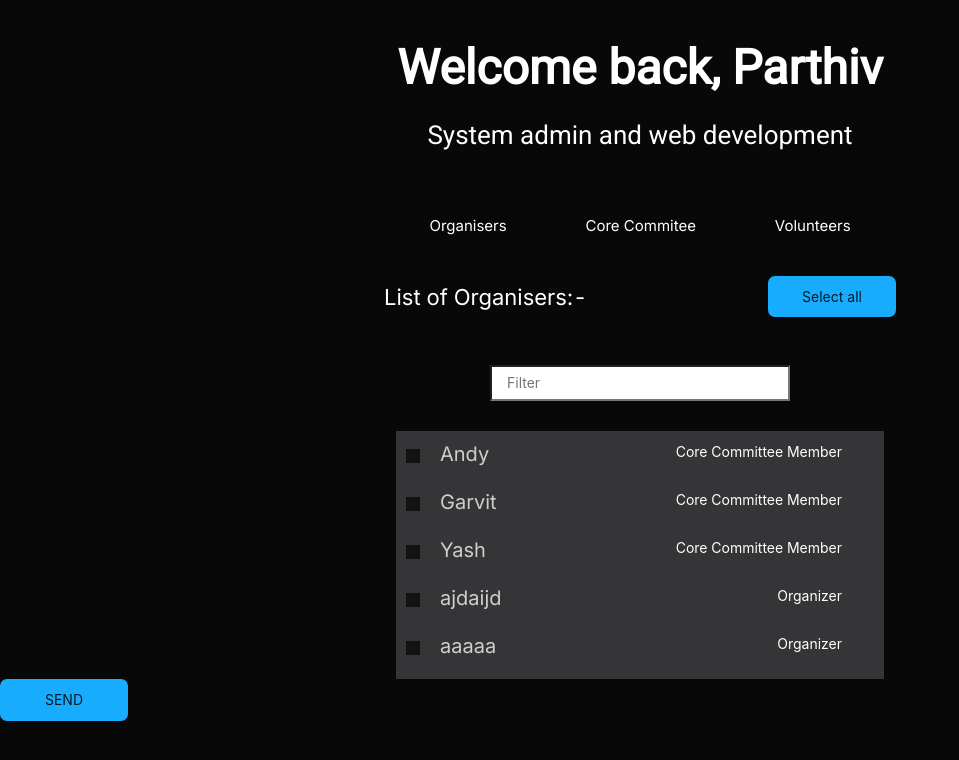
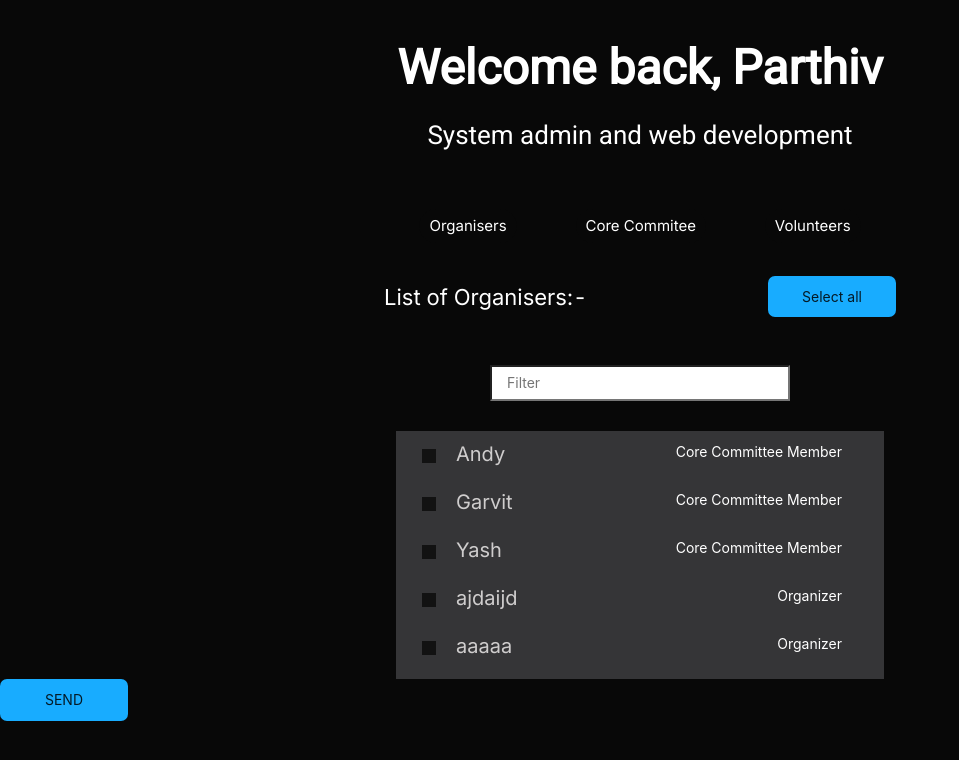
Before and after one commit to adityachandra1/Food-Token-Generator-API-Revels-2022, a React (Create React App) app in the folder new_client/: page /send-tokens in a window 1280 px wide. Shown: the top 760 px of the page, without its empty margins (0-959 px from the left). Built offline with nearby package versions, Linux system fonts and the light colour scheme.

Commit message:
dashboardcss

```diff
--- a/new_client/src/pages/components/css/DashboardContent.css
+++ b/new_client/src/pages/components/css/DashboardContent.css
@@ -128,7 +128,7 @@
     margin-right: 20px;
     position: relative;
     width: fit-content;
-    margin: 0 1rem 0 1 rem;
+    margin: 0 1rem 0 1rem;
 }
 
 input[type="checkbox"] {
@@ -211,24 +211,3 @@ input[type="checkbox"]:checked {
     padding: 5px;
     color: #ffffff;
 }
-
-
-/* ----------scroll kit----------------- */
-
-
-/*
- ::-webkit-scrollbar {
-    width: 10px;
-}
-
- ::-webkit-scrollbar-track {
-    background-color: #575757;
-    -webkit-border-radius: 10px;
-    border-radius: 10px;
-}
-
- ::-webkit-scrollbar-thumb {
-    -webkit-border-radius: 10px;
-    border-radius: 10px;
-    background: #272727;
-} */
```
